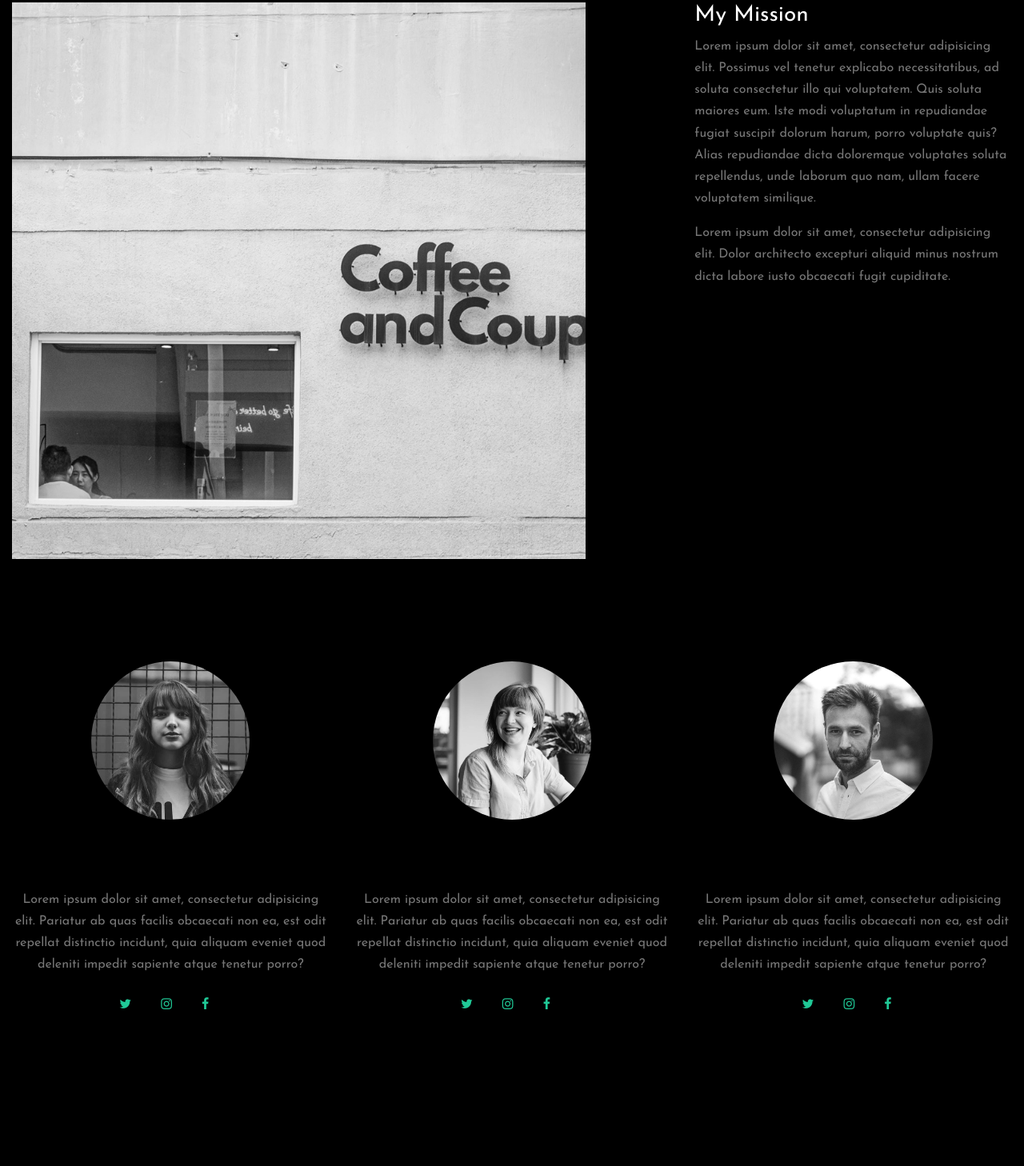
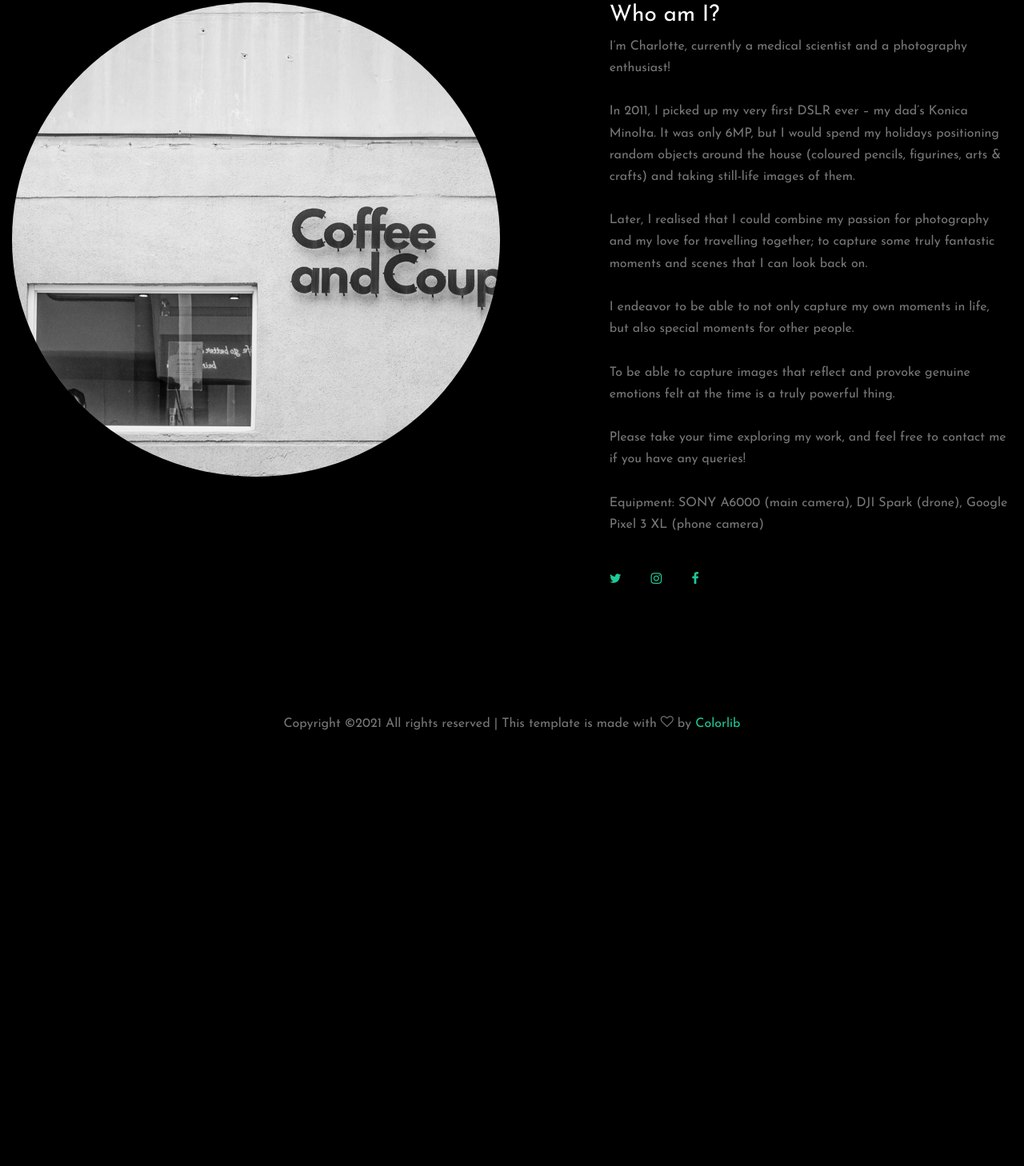
Before and after one commit to charlotteyip/personal-site, a plain HTML site: page about.html in a window 1280 px wide. Shown: the part 302-1760 px from the top of the page at 80% size. After the commit the page ends 1262 px from the top, so only its background shows below. Drawn offline with Linux system fonts and the light colour scheme; files whose address does not match are found by name.

Commit message:
Add files via upload

```diff
--- a/about.html
+++ b/about.html
@@ -1,7 +1,7 @@
 <!DOCTYPE html>
 <html lang="en">
 <head>
-  <title>Photosen &mdash; Colorlib Website Template</title>
+  <title>C. Yip Photography</title>
   <meta charset="utf-8">
   <meta name="viewport" content="width=device-width, initial-scale=1, shrink-to-fit=no">
 
@@ -77,7 +77,7 @@
                   </ul>
                 </li>
                 <li><a href="services.html">Services</a></li>
-                <li class="active"><a href="about.html">About</a></li>
+                <li class="active"><a href="about.html">Meet Charlotte</a></li>
                 <li><a href="contact.html">Contact</a></li>
               </ul>
             </nav>
@@ -120,7 +120,7 @@
           <div class="col-md-7">
             <div class="row mb-5">
               <div class="col-12 ">
-                <h2 class="site-section-heading text-center">My Services</h2>
+                <h2 class="site-section-heading text-center">Meet Charlotte</h2>
               </div>
             </div>
           </div>
@@ -128,47 +128,27 @@
         </div>
 
         <div class="row mb-5">
-          <div class="col-md-7">
-            <img src="images/img_2.jpg" alt="Images" class="img-fluid">
+          <div class="col-md-6">
+            <img src="images/img_2.jpg" alt="Images" class="img-fluid w-52 rounded-circle mb-4">
           </div>
-          <div class="col-md-4 ml-auto">
-            <h3 class="text-white">My Mission</h3>
-            <p>Lorem ipsum dolor sit amet, consectetur adipisicing elit. Possimus vel tenetur explicabo necessitatibus, ad soluta consectetur illo qui voluptatem. Quis soluta maiores eum. Iste modi voluptatum in repudiandae fugiat suscipit dolorum harum, porro voluptate quis? Alias repudiandae dicta doloremque voluptates soluta repellendus, unde laborum quo nam, ullam facere voluptatem similique.</p>
-            <p>Lorem ipsum dolor sit amet, consectetur adipisicing elit. Dolor architecto excepturi aliquid minus nostrum dicta labore iusto obcaecati fugit cupiditate.</p>
-          </div>
-        </div>
+          <div class="col-md-5 ml-auto">
+            <h3 class="text-white">Who am I?</h3>
+            <p>I’m Charlotte, currently a medical scientist and a photography enthusiast! </br></br>
 
+              In 2011, I picked up my very first DSLR ever – my dad’s Konica Minolta. It was only 6MP, but I would spend my holidays positioning random objects around the house (coloured pencils, figurines, arts & crafts) and taking still-life images of them. </br></br>
 
-        <div class="row site-section">
-          <div class="col-md-6 col-lg-6 col-xl-4 text-center mb-5">
-            <img src="images/person_1.jpg" alt="Image" class="img-fluid w-50 rounded-circle mb-4">
-            <h2 class="text-black font-weight-light mb-4">Jean Smith</h2>
-            <p class="mb-4">Lorem ipsum dolor sit amet, consectetur adipisicing elit. Pariatur ab quas facilis obcaecati non ea, est odit repellat distinctio incidunt, quia aliquam eveniet quod deleniti impedit sapiente atque tenetur porro?</p>
-            <p>
+              Later, I realised that I could combine my passion for photography and my love for travelling together; to capture some truly fantastic moments and scenes that I can look back on.</br></br>
+
+              I endeavor to be able to not only capture my own moments in life, but also special moments for other people.</br></br>
+
+              To be able to capture images that reflect and provoke genuine emotions felt at the time is a truly powerful thing.</br></br>
+
+              Please take your time exploring my work, and feel free to contact me if you have any queries!</br></br>
+
+              Equipment: SONY A6000 (main camera), DJI Spark (drone), Google Pixel 3 XL (phone camera)</p></br>
               <a href="#" class="pl-0 pr-3"><span class="icon-twitter"></span></a>
-              <a href="#" class="pl-3 pr-3"><span class="icon-instagram"></span></a>
-              <a href="#" class="pl-3 pr-3"><span class="icon-facebook"></span></a>
-            </p>
-          </div>
-          <div class="col-md-6 col-lg-6 col-xl-4 text-center mb-5">
-            <img src="images/person_2.jpg" alt="Image" class="img-fluid w-50 rounded-circle mb-4">
-            <h2 class="text-black font-weight-light mb-4">Claire Smith</h2>
-            <p class="mb-4">Lorem ipsum dolor sit amet, consectetur adipisicing elit. Pariatur ab quas facilis obcaecati non ea, est odit repellat distinctio incidunt, quia aliquam eveniet quod deleniti impedit sapiente atque tenetur porro?</p>
-            <p>
-              <a href="#" class="pl-0 pr-3"><span class="icon-twitter"></span></a>
-              <a href="#" class="pl-3 pr-3"><span class="icon-instagram"></span></a>
-              <a href="#" class="pl-3 pr-3"><span class="icon-facebook"></span></a>
-            </p>
-          </div>
-          <div class="col-md-6 col-lg-6 col-xl-4 text-center mb-5">
-            <img src="images/person_4.jpg" alt="Image" class="img-fluid w-50 rounded-circle mb-4">
-            <h2 class="text-black font-weight-light mb-4">John Smith</h2>
-            <p class="mb-4">Lorem ipsum dolor sit amet, consectetur adipisicing elit. Pariatur ab quas facilis obcaecati non ea, est odit repellat distinctio incidunt, quia aliquam eveniet quod deleniti impedit sapiente atque tenetur porro?</p>
-            <p>
-              <a href="#" class="pl-0 pr-3"><span class="icon-twitter"></span></a>
-              <a href="#" class="pl-3 pr-3"><span class="icon-instagram"></span></a>
-              <a href="#" class="pl-3 pr-3"><span class="icon-facebook"></span></a>
-            </p>
+              <a href="https://www.instagram.com/charlotteyip_/" class="pl-3 pr-3"><span class="icon-instagram"></span></a>
+              <a href="https://www.facebook.com/C.Yip.Photography/" class="pl-3 pr-3"><span class="icon-facebook"></span></a>
           </div>
         </div>
       </div>
```
Also changed, not shown: contact.html (+2 -2 lines), index.html (+3 -3 lines).
